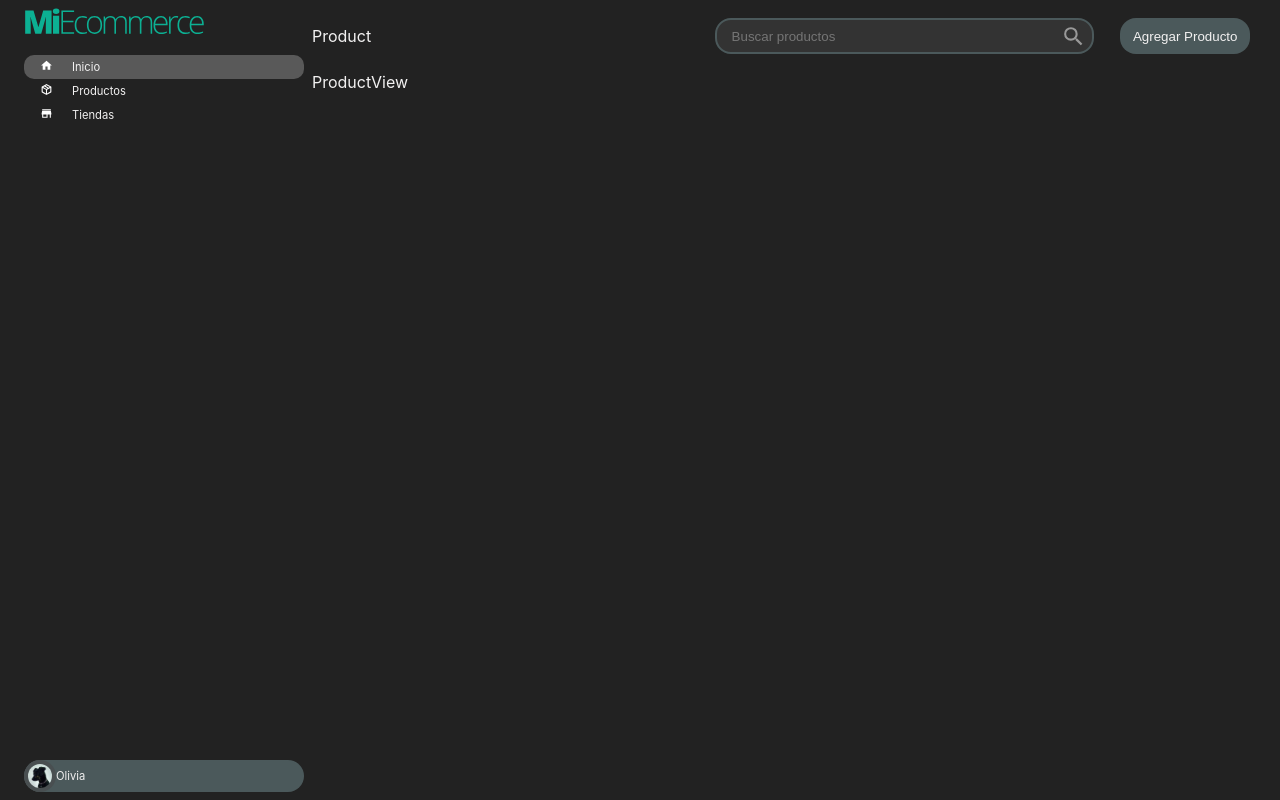
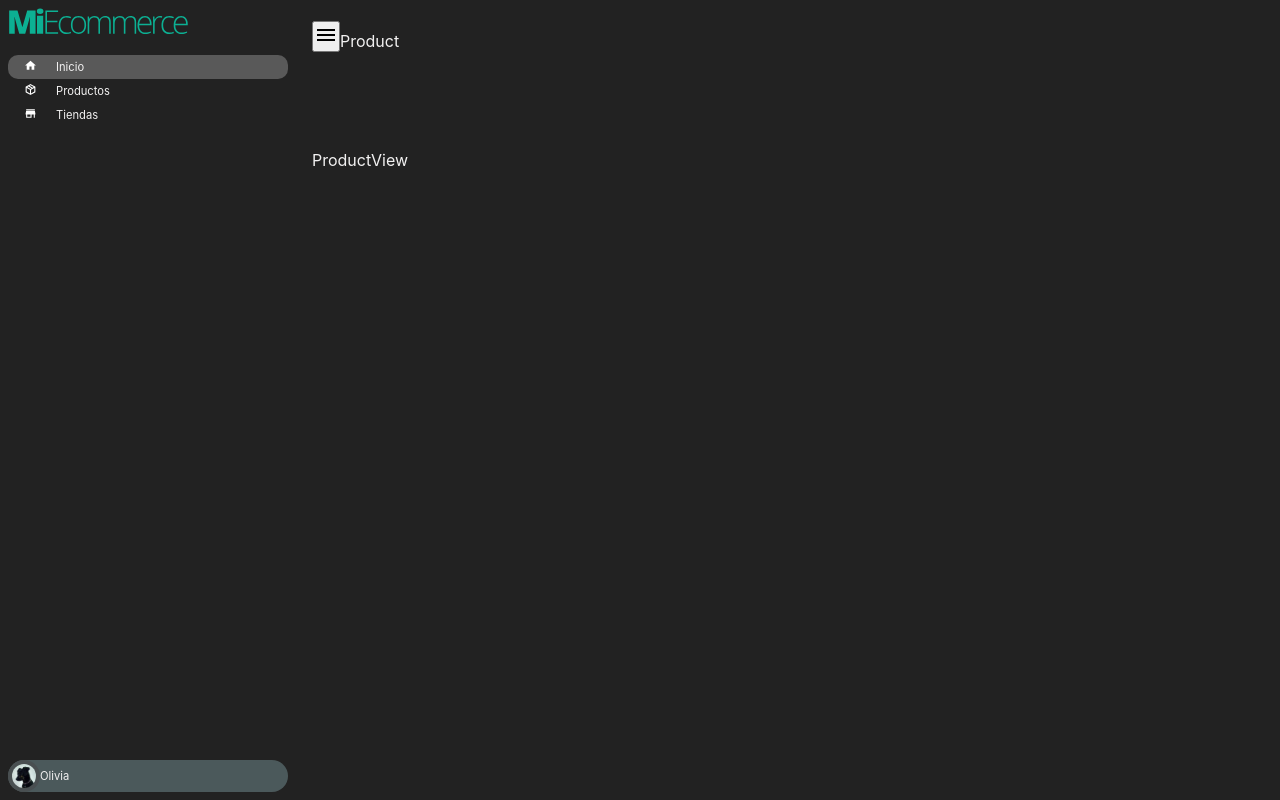
Before and after one commit to facundovacanicencosud/MiEcommerce-Grupo2-Sprint4, a React (Create React App) app: page /products/1 in a window 1280 px wide. Built offline with nearby package versions, Linux system fonts and the light colour scheme.

Commit message:
position fix header

```diff
--- a/src/App.css
+++ b/src/App.css
@@ -23,13 +23,17 @@ a {
   display: flex;
   background-color: var(--negro);
   color: var(--blanco);
-  padding: 0 1rem;
 }
 
 .main-area {
   width: 100%;
   display: flex;
   flex-direction: column;
+}
+
+.main-area > section{
+  padding: 0 1rem;
+  margin-top: 78px;
 }
 
 aside {
@@ -41,11 +45,12 @@ aside {
 
 @media (min-width: 1024px) {
   .main-area {
-    width: calc(100% - 296px);
+    width: 100%;
+    margin-left:296px;
+
   }
 
   aside {
     left: 0;
-    position: relative;
   }
 }
--- a/src/components/Layout/Layout.jsx
+++ b/src/components/Layout/Layout.jsx
@@ -1,6 +1,5 @@
 import React from 'react'
-import { Outlet } from 'react-router-dom'
-import Navbar from '../Navbar/Navbar'
+import MainArea from '../MainArea/MainArea'
 import Sidebar from '../Sidebar/Sidebar'
 
 const Layout = () => {
@@ -8,12 +7,7 @@ const Layout = () => {
     <>
         <div className='main'>
             <Sidebar />
-            <div className='main-area'>
-                <Navbar />
-                <main>
-                    <Outlet />
-                </main>
-            </div>
+            <MainArea />
         </div>
     </>
   )
--- /dev/null
+++ b/src/components/MainArea/MainArea.jsx
@@ -0,0 +1,16 @@
+import React from 'react'
+import { Outlet } from 'react-router-dom'
+import Navbar from '../Navbar/Navbar'
+
+const MainArea = () => {
+  return (
+    <main className='main-area'>
+        <Navbar />
+        <section>
+            <Outlet />
+        </section>
+    </main>
+  )
+}
+
+export default MainArea
--- a/src/components/Navbar/NavItems/NavItemSearch.jsx
+++ b/src/components/Navbar/NavItems/NavItemSearch.jsx
@@ -1,69 +1,58 @@
 import style from "./navitemsearch.module.css";
 import searchLogo from "../../../assets/magnify.svg";
-import useScreen from "../../../hooks/useScreen";
 import ButtonNavAddProd from "./ButtonsNav/ButtonNavAddProd";
 import InputSearchNav from "./ButtonsNav/InputSearchNav";
-const NavItemSearch = ({ open, setOpen }) => {
-  const { width } = useScreen();
-  const changeWidthSearch = () => {
-    setOpen((x) => !x);
-  };
-  if (width > 468) {
+const NavItemSearch = () => {
   return (
     <>
-        <form
-
-          className={style.search_form}
-        >
+      <form className={style.search_form}>
         <div className={style.search_form_div}>
           <InputSearchNav logo={searchLogo} />
         </div>
 
-          <ButtonNavAddProd classCss={style.add_span} spanText="Agregar Producto" />
+        <ButtonNavAddProd
+          classCss={style.add_span}
+          spanText="Agregar Producto"
+        />
       </form>
     </>
   );
-  } else {
-    if (open) {
-      return (
-        <>
-          <form
+  // return (
+  //   <>
+  //     <form
 
-            className={style.search_form}
-          >
-            <div className={style.search_form_exit} onClick={changeWidthSearch}>
-              <i className="fa-solid fa-xmark"></i>
-            </div>
+  //       className={style.search_form}
+  //     >
+  //       <div className={style.search_form_exit} onClick={changeWidthSearch}>
+  //         <i className="fa-solid fa-xmark"></i>
+  //       </div>
 
-            <input
-              name="search"
-              className={style.search_input}
-              type="text"
-              placeholder="Buscar productos"
-            />
-            <button
-              type="submit"
-              className={`${style.search_icon} ${style.search_form_search_icon}`}
-            >
-              <img src={searchLogo} alt="" />
-            </button>
-          </form>
-        </>
-      );
-    } else {
-      return (
-        <>
-          <button className={style.search_icon} onClick={changeWidthSearch}>
-            <img src={searchLogo} alt="" />
-          </button>
+  //       <input
+  //         name="search"
+  //         className={style.search_input}
+  //         type="text"
+  //         placeholder="Buscar productos"
+  //       />
+  //       <button
+  //         type="submit"
+  //         className={`${style.search_icon} ${style.search_form_search_icon}`}
+  //       >
+  //         <img src={searchLogo} alt="" />
+  //       </button>
+  //     </form>
+  //   </>
+  // );
+  // return (
+  //   <>
+  //     <button className={style.search_icon} onClick={changeWidthSearch}>
+  //       <img src={searchLogo} alt="" />
+  //     </button>
 
-          <>
-            <ButtonNavAddProd classCss={style.add_icon} spanText="+" />
-          </>
-        </>
-      );
-    }
-  }
+  //     <>
+  //       <ButtonNavAddProd classCss={style.add_icon} spanText="+" />
+  //     </>
+  //   </>
+  // );
 };
 
 export default NavItemSearch;
--- a/src/components/Navbar/Navbar.jsx
+++ b/src/components/Navbar/Navbar.jsx
@@ -1,32 +1,28 @@
 import React from "react";
 import { useState } from "react";
-import { Link } from "react-router-dom";
+import { Link, useLocation } from "react-router-dom";
 import style from "./navbar.module.css";
+import menuLogo from "../../assets/menu.svg";
 import NavItemSearch from "./NavItems/NavItemSearch";
 
 const Navbar = () => {
   const [searchBox, setSearchBox] = useState(false);
+  const location = useLocation()
   return (
     <header className={style.header}>
       <nav className={style.navbar}>
-        {(!searchBox)?
-            <>
+
         <div>
+            <button className={style.navbar_menu_button}>
+              <img src={menuLogo} alt="" />
+            </button>
             <Link to={`/${"product"}`}>
                 <span>{"Product"}</span>
             </Link>
         </div>
-                <div className={style.search_box_and_add}>
+        {(location.pathname === "/products")&& <div className={style.search_box_and_add}>
             <NavItemSearch setOpen={setSearchBox} open={searchBox}/>
-                </div>
-            </>
-        :
-            <>
-                <div  className={style.navbar_search_box} >
-                    <NavItemSearch setOpen={setSearchBox} open={searchBox} />
-                </div>
-            </>
-        }
+        </div>}
       </nav>
     </header>
   );
--- a/src/components/Navbar/navbar.module.css
+++ b/src/components/Navbar/navbar.module.css
@@ -1,22 +1,25 @@
 .header{
     height: 72px;
+    position: sticky;
+    top: 0;
+    z-index: 100;
     width: 100%;
+    background-color: var(--negro);
+    display: flex;
+    align-items: center;
+    padding: 0 1rem;
 }
 
 .navbar{
     color: rgb(232, 223, 223);
     background-color: var(--rojo);
-    width: 100%;
     height: 100%;
     display: flex;
+    width: 100%;
+    justify-content: space-between;
     align-items: center;
-    justify-content: space-between;
 }
 
-
-.navbar_search_box{
-    width: 100%;
-}
 
 .search_box_and_add{
     display: flex;
@@ -26,7 +29,10 @@
 
 @media (min-width:468px) {
     .search_box_and_add{
-        width: 60%;
         justify-content: space-between;
     }
 }
+
+/* @media (min-width: 1024px){
+
+} */
```
Lines whose indentation alone changed are shown as unchanged.
